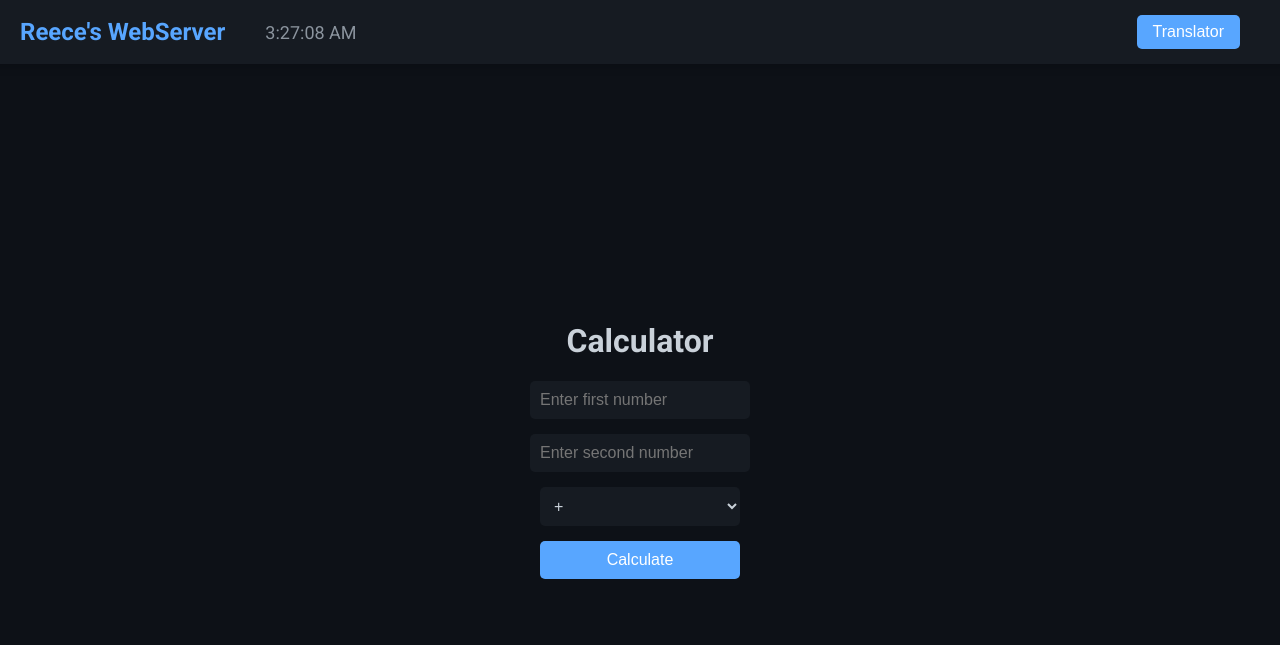
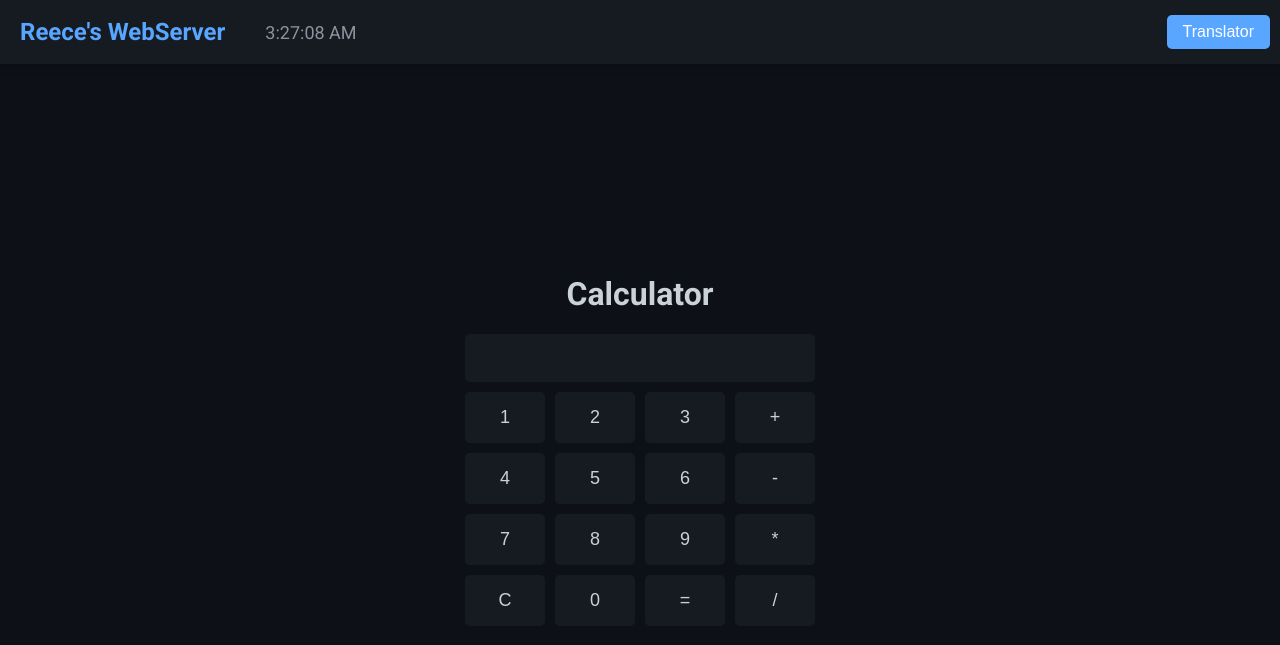
Before and after one commit to Reec1e33/proj1, a PHP site: page /calculator in a window 1280 px wide. Shown: the top 645 px of the page. Run offline with PHP 8.4, Linux system fonts and the light colour scheme.

Commit message:
edits to calc and format fixes

```diff
--- a/proj1/dev.reeceroskam.com/html/calculator/index.php
+++ b/proj1/dev.reeceroskam.com/html/calculator/index.php
@@ -3,14 +3,14 @@
 <head>
     <meta charset="UTF-8">
     <meta name="viewport" content="width=device-width, initial-scale=1.0">
-    <title>Reece's WebServer - Calculator</title>
+    <title>Reece's WebServer - Advanced Calculator</title>
     <link href="https://fonts.googleapis.com/css2?family=Roboto:wght@400;700&display=swap" rel="stylesheet">
     <style>
         body {
             margin: 0;
             padding: 0;
-            background-color: #0d1117; /* GitHub dark background */
-            color: #c9d1d9; /* GitHub light gray text */
+            background-color: #0d1117;
+            color: #c9d1d9;
             font-family: 'Roboto', sans-serif;
             display: flex;
             justify-content: center;
@@ -46,7 +46,7 @@
             margin-left: 20px;
         }
 
-        #translator-button {
+        #translator-button, #calculator-button {
             padding: 8px 16px;
             background-color: #58a6ff;
             color: #ffffff;
@@ -54,16 +54,11 @@
             border-radius: 5px;
             cursor: pointer;
             font-size: 16px;
-            margin-right: 40px;
+            margin-right: 10px;
         }
 
-        #translator-button:hover {
+        #translator-button:hover, #calculator-button:hover {
             background-color: #4a90e2;
-        }
-
-        .right-side {
-            display: flex;
-            align-items: center;
         }
 
         .content {
@@ -71,36 +66,35 @@
             text-align: center;
         }
 
-        form {
+        #calculator {
+            display: grid;
+            grid-template-columns: repeat(4, 80px);
+            grid-gap: 10px;
             margin-top: 20px;
-            display: flex;
-            flex-direction: column;
-            align-items: center;
         }
 
-        input[type="text"], select {
+        input[type="text"] {
+            grid-column: span 4;
             padding: 10px;
+            font-size: 24px;
+            text-align: right;
+            background-color: #161b22;
+            border: none;
+            color: #c9d1d9;
+            border-radius: 5px;
+        }
+
+        button {
+            padding: 15px;
+            font-size: 18px;
+            background-color: #161b22;
+            color: #c9d1d9;
             border: none;
             border-radius: 5px;
-            width: 200px;
-            background-color: #161b22;
-            color: #c9d1d9;
-            margin-bottom: 15px;
-            font-size: 16px;
+            cursor: pointer;
         }
 
-        button[type="submit"] {
-            padding: 10px 20px;
-            border: none;
-            border-radius: 5px;
-            background-color: #58a6ff;
-            color: #ffffff;
-            cursor: pointer;
-            width: 200px;
-            font-size: 16px;
-        }
-
-        button[type="submit"]:hover {
+        button:hover {
             background-color: #4a90e2;
         }
 
@@ -124,19 +118,30 @@
 
 <div class="content">
     <h1>Calculator</h1>
-    <form action="/cgi-bin/calculator" method="post">
-        <input type="text" name="num1" placeholder="Enter first number" required>
-        <input type="text" name="num2" placeholder="Enter second number" required>
-        <select name="operator">
-            <option value="+">+</option>
-            <option value="-">-</option>
-            <option value="*">*</option>
-            <option value="/">/</option>
-        </select>
-        <button type="submit">Calculate</button>
+    <form id="calc-form" action="/cgi-bin/calculator" method="post">
+        <div id="calculator">
+            <input type="text" id="calc-input" name="calcInput" readonly>
+            <button type="button" value="1">1</button>
+            <button type="button" value="2">2</button>
+            <button type="button" value="3">3</button>
+            <button type="button" value="+">+</button>
+            <button type="button" value="4">4</button>
+            <button type="button" value="5">5</button>
+            <button type="button" value="6">6</button>
+            <button type="button" value="-">-</button>
+            <button type="button" value="7">7</button>
+            <button type="button" value="8">8</button>
+            <button type="button" value="9">9</button>
+            <button type="button" value="*">*</button>
+            <button type="button" value="C">C</button>
+            <button type="button" value="0">0</button>
+            <button type="button" value="=">=</button>
+            <button type="button" value="/">/</button>
+        </div>
+        <input type="hidden" id="calc-result" name="calcResult">
     </form>
 
-    <div id="result"></div> <!-- This will display the result from the server -->
+    <div id="result"></div>
 </div>
 
 <script>
@@ -166,6 +171,36 @@
     translatorButton.addEventListener('click', () => {
         window.location.href = '/chatgpt';
     });
+
+    // Calculator functionality
+    const inputField = document.getElementById('calc-input');
+    const buttons = document.querySelectorAll('#calculator button');
+    const form = document.getElementById('calc-form');
+    let expression = '';
+
+    buttons.forEach(button => {
+        button.addEventListener('click', () => {
+            const value = button.value;
+            if (value === 'C') {
+                expression = '';
+                inputField.value = '';
+            } else if (value === '=') {
+                // Submit form to the backend to calculate the result
+                document.getElementById('calc-result').value = expression;
+                form.submit();
+            } else {
+                expression += value;
+                inputField.value = expression;
+            }
+        });
+    });
+
+    // Fetch result from server and display it
+    const urlParams = new URLSearchParams(window.location.search);
+    const result = urlParams.get('result');
+    if (result) {
+        inputField.value = result;
+    }
 </script>
 
 </body>
--- a/proj1/dev.reeceroskam.com/html/chatgpt/index.php
+++ b/proj1/dev.reeceroskam.com/html/chatgpt/index.php
@@ -128,8 +128,10 @@
 <body>
 
 <header>
-    <div id="title">Reece's WebServer</div>
-    <div id="clock"></div>
+    <div style="display: flex; align-items: center;">
+        <div id="title">Reece's WebServer</div>
+        <div id="clock"></div>
+    </div>
 </header>
 
 <div class="content">
```
Also changed, not shown: proj1/dev.reeceroskam.com/html/index.php (+10 -5 lines).
